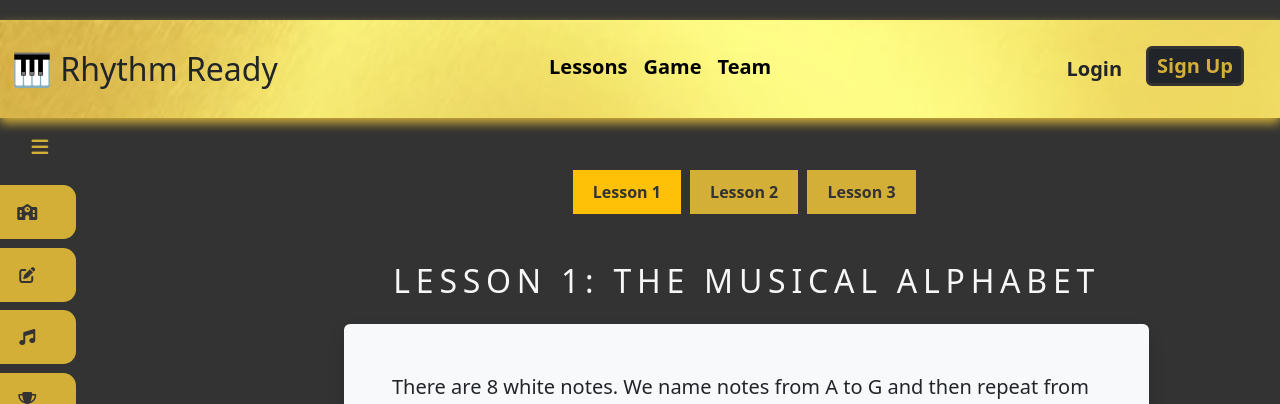
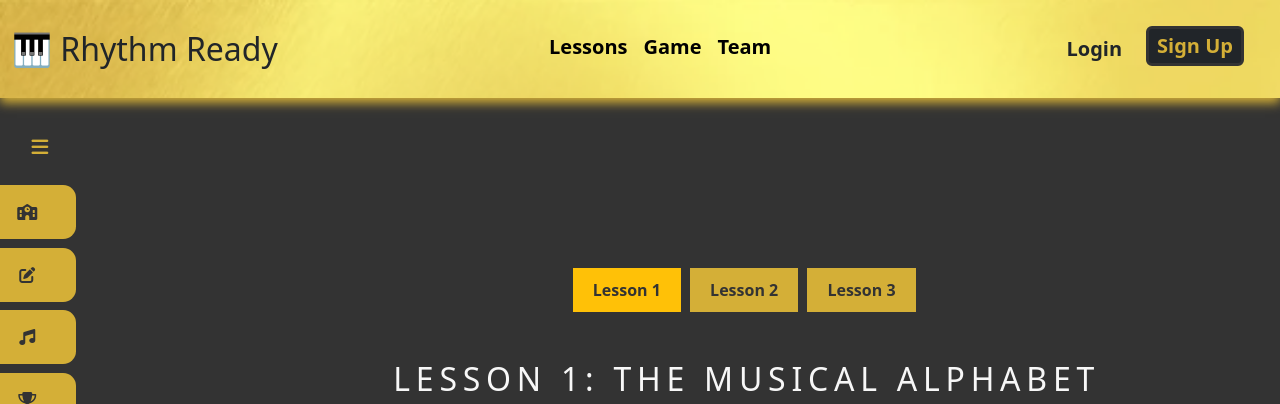
Before and after one commit to viktor-codes/classical_music_hackathon, a Django app: page /lessons/lessons/ in a window 1280 px wide. Shown: the top 404 px of the page. Run offline with Django 5.2, Linux system fonts and the light colour scheme; style sheets or scripts are compiled from the project's sources; some libraries are stand-ins or nearby versions.

Commit message:
nav fixed

```diff
--- a/static/css/lessons.css
+++ b/static/css/lessons.css
@@ -201,12 +201,6 @@ h1 {
     font-weight: 600;
     text-align: center;
 }
-
-.navbar {
-	position: fixed;
-	width: 100%;
-	top: 20px;
-}
 .main {
 	position: absolute;
 	top: 122px;
```
